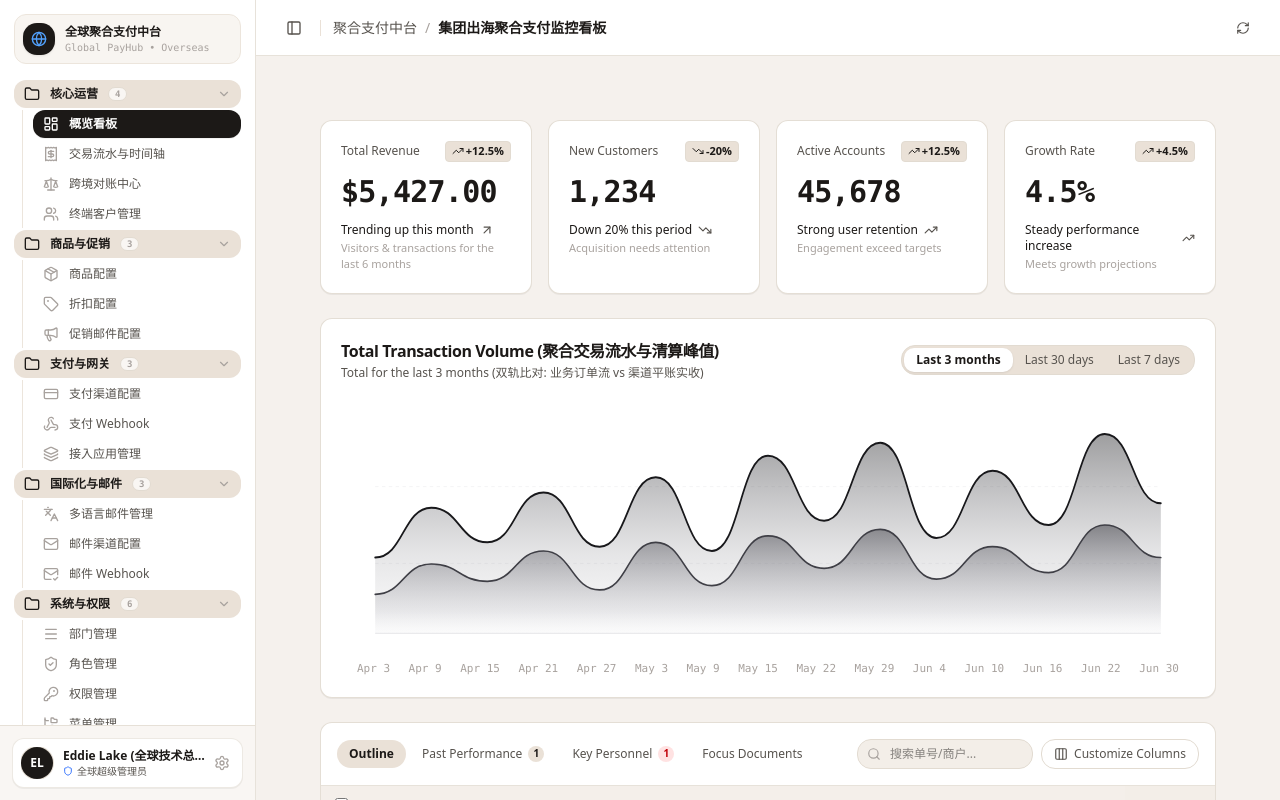
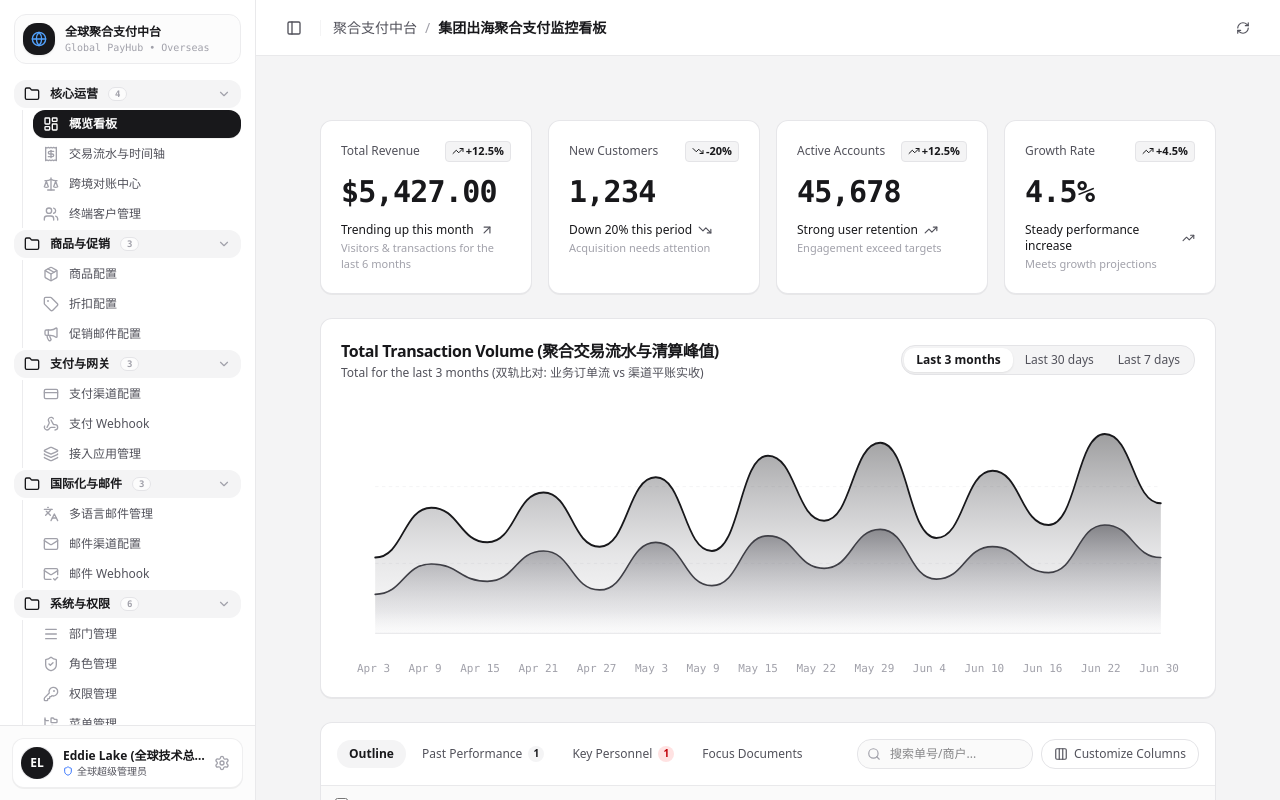
Before and after one commit to heyman123123/react-center-mannage, a React (Vite) app: page / in a window 1280 px wide. Built offline with nearby package versions, Linux system fonts and the light colour scheme.

Commit message:
背景色调整为中性冷灰系，替换暖米色系 token（浅色/深色）

```diff
--- a/src/index.css
+++ b/src/index.css
@@ -7,25 +7,25 @@
    ============================================================ */
 
 :root {
-  /* 表面层级 */
-  --bg-page: #f5f1ed; /* 暖米色页面背景 */
+  /* 表面层级 — 中性冷灰系 */
+  --bg-page: #f4f4f5; /* 页面背景 */
   --bg-surface: #ffffff; /* 卡片 / 面板 / 侧边栏 */
-  --bg-subtle: #f3eee8; /* 次级表面：表头、输入底、信息块 */
-  --bg-hover: #eae1d7; /* hover / 选中行填充 */
-  --bg-input: #f7f3ee; /* 输入框背景 */
+  --bg-subtle: #fafafa; /* 次级表面：表头、输入底、信息块 */
+  --bg-hover: #f4f4f5; /* hover / 选中行填充 */
+  --bg-input: #fafafa; /* 输入框背景 */
 
   /* 边框 */
-  --border-default: #e2dbd1;
-  --border-subtle: #ece5dc;
+  --border-default: #e4e4e7;
+  --border-subtle: #ececee;
 
   /* 文字 */
-  --text-primary: #1c1917; /* 一级文字 */
-  --text-secondary: #57534e; /* 二级文字 */
-  --text-tertiary: #a8a29e; /* 三级文字 / 占位 / 禁用 */
+  --text-primary: #18181b; /* 一级文字 */
+  --text-secondary: #52525b; /* 二级文字 */
+  --text-tertiary: #a1a1aa; /* 三级文字 / 占位 / 禁用 */
 
   /* 主色（主按钮 / 链接 / 选中态） */
-  --brand: #1c1917; /* 浅色下为深色按钮 */
-  --brand-hover: #2b2724;
+  --brand: #18181b; /* 浅色下为深色按钮 */
+  --brand-hover: #27272a;
   --brand-fg: #ffffff; /* 主色上的文字 */
 
   /* 圆角 */
@@ -34,39 +34,39 @@
   --radius-lg: 14px;
 
   /* 阴影 */
-  --shadow-card: 0 1px 2px rgba(28, 25, 23, 0.04), 0 1px 3px rgba(28, 25, 23, 0.05);
-  --shadow-sm: 0 1px 2px rgba(28, 25, 23, 0.03);
+  --shadow-card: 0 1px 2px rgba(24, 24, 27, 0.04), 0 1px 3px rgba(24, 24, 27, 0.05);
+  --shadow-sm: 0 1px 2px rgba(24, 24, 27, 0.03);
 
   /* 骨架屏 */
-  --skeleton-base: #e9e1d7;
-  --skeleton-highlight: #f3eee8;
+  --skeleton-base: #e9e9eb;
+  --skeleton-highlight: #f4f4f5;
 
   color-scheme: light;
 }
 
 [data-theme="dark"] {
-  --bg-page: #14110d; /* 近黑暖棕背景 */
-  --bg-surface: #1e1a15; /* 稍亮卡片 */
-  --bg-subtle: #262119;
-  --bg-hover: #332c23;
-  --bg-input: #221e17;
+  --bg-page: #09090b; /* 近黑中性背景 */
+  --bg-surface: #18181b; /* 稍亮卡片 */
+  --bg-subtle: #27272a;
+  --bg-hover: #3f3f46;
+  --bg-input: #1f1f23;
 
-  --border-default: #3a332a;
-  --border-subtle: #2c2720;
+  --border-default: #3f3f46;
+  --border-subtle: #2c2c31;
 
-  --text-primary: #f5efe6;
-  --text-secondary: #b3a998;
-  --text-tertiary: #7c7365;
+  --text-primary: #fafafa;
+  --text-secondary: #d4d4d8;
+  --text-tertiary: #71717a;
 
-  --brand: #f5efe6; /* 深色下主按钮反转为浅色 */
+  --brand: #fafafa; /* 深色下主按钮反转为浅色 */
   --brand-hover: #ffffff;
-  --brand-fg: #1c1917;
+  --brand-fg: #18181b;
 
   --shadow-card: 0 1px 2px rgba(0, 0, 0, 0.45);
   --shadow-sm: 0 1px 2px rgba(0, 0, 0, 0.35);
 
-  --skeleton-base: #2c271f;
-  --skeleton-highlight: #3a332a;
+  --skeleton-base: #27272a;
+  --skeleton-highlight: #3f3f46;
 
   color-scheme: dark;
 }
```
